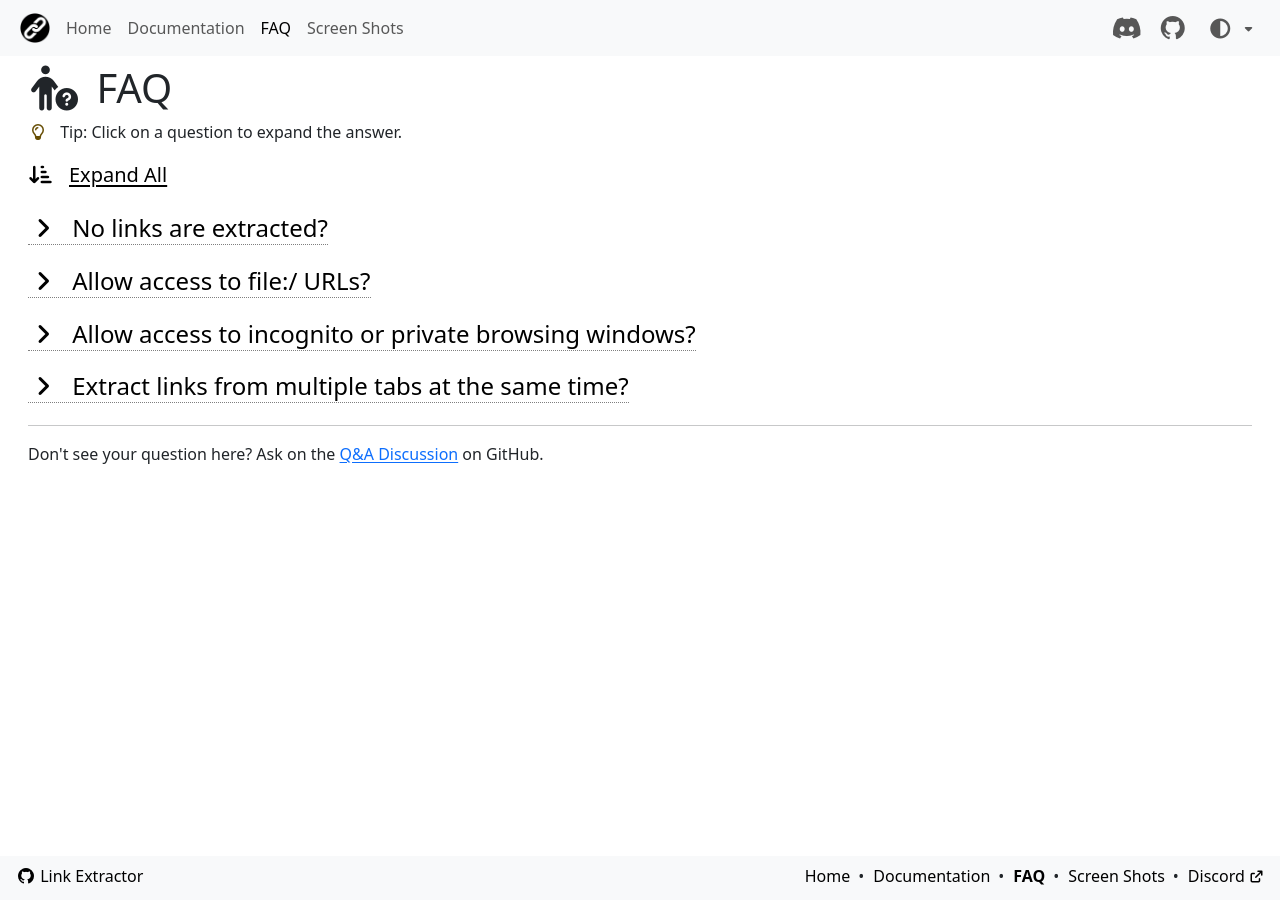
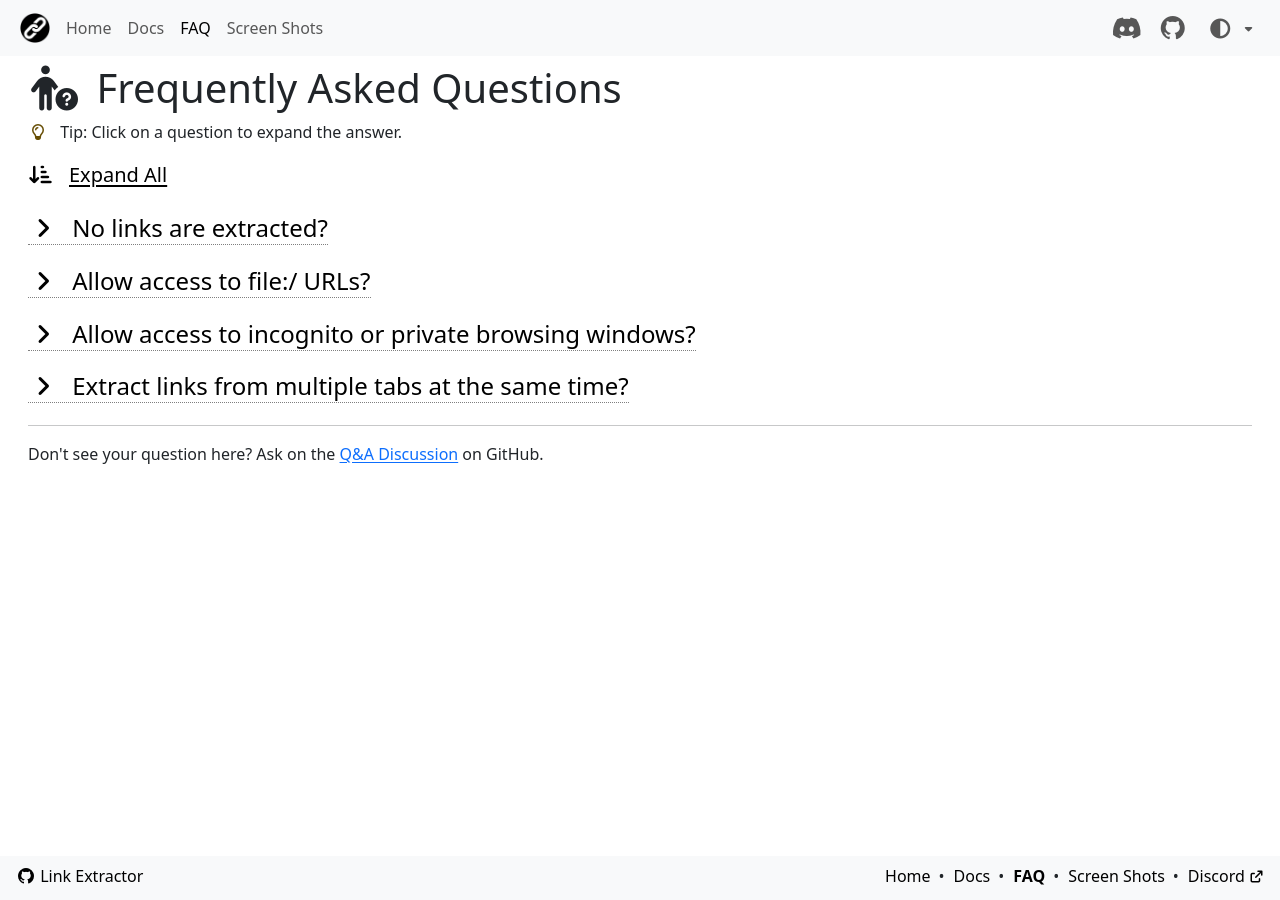
Before and after one commit to cssnr/link-extractor-site, a Jekyll site: the page built from src/html/faq.html, in a window 1280 px wide. Built offline with Jekyll 4.4.1, drawn with Linux system fonts in a browser that asks for light colours; nearby versions of some CDN libraries; library files that are not in the unit come from our copies; comment, search, counter and statistics services are not loaded.

Commit message:
Update Menu Match to Permalink

```diff
--- a/src/_config.yml
+++ b/src/_config.yml
@@ -9,7 +9,7 @@
 menu:
   - name: Home
     link: /
-  - name: Documentation
+  - name: Docs
     link: /docs/
   - name: FAQ
     link: /faq/
--- a/src/_layouts/default.html
+++ b/src/_layouts/default.html
@@ -65,7 +65,7 @@
                 <ul class="navbar-nav me-auto">
                     {% for item in site.menu %}
                         <li class="nav-item">
-                            <a class="nav-link {% if page.title == item.name %}active{% endif %}"
+                            <a class="nav-link {% if page.permalink == item.link %}active{% endif %}"
                                href="{{ item.link | relative_url }}" {% if item.external %}target="_blank"{% endif %}>
                                 {{ item.name }}{% if item.external %} <i class="fa-solid fa-arrow-up-right-from-square fa-sm"></i>{% endif %}</a>
                         </li>
@@ -116,7 +116,7 @@
                     <ol class="list-inline mb-1 d-flex flex-column flex-sm-row">
                         {% for item in site.menu %}
                             <li class="list-inline-item mb-2 mb-sm-0">
-                                <a class="link-body-emphasis text-decoration-none {% if page.title == item.name %}fw-bold{% endif %}"
+                                <a class="link-body-emphasis text-decoration-none {% if page.permalink == item.link %}fw-bold{% endif %}"
                                    href="{{ item.link | relative_url }}" {% if item.external %}target="_blank"{% endif %}>
                                     {{ item.name }}{% if item.external %} <i class="fa-solid fa-arrow-up-right-from-square fa-sm"></i>{% endif %}</a>
                             </li>
--- a/src/html/faq.html
+++ b/src/html/faq.html
@@ -1,7 +1,7 @@
 ---
 layout: default
 permalink: /faq/
-title: FAQ
+title: Frequently Asked Questions
 description: Frequently Asked Questions about the Link Extractor Web Extension.
 ---
 
```
